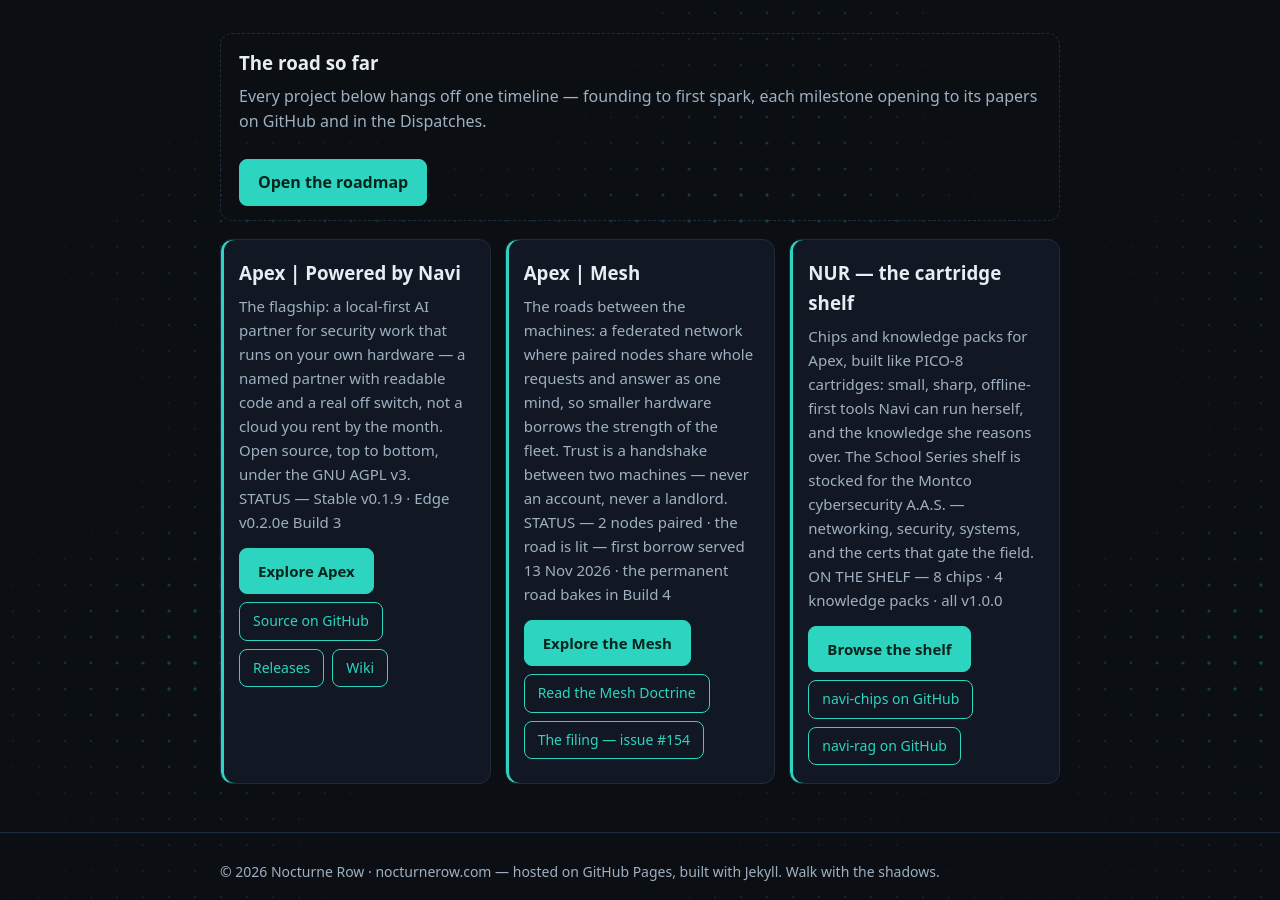
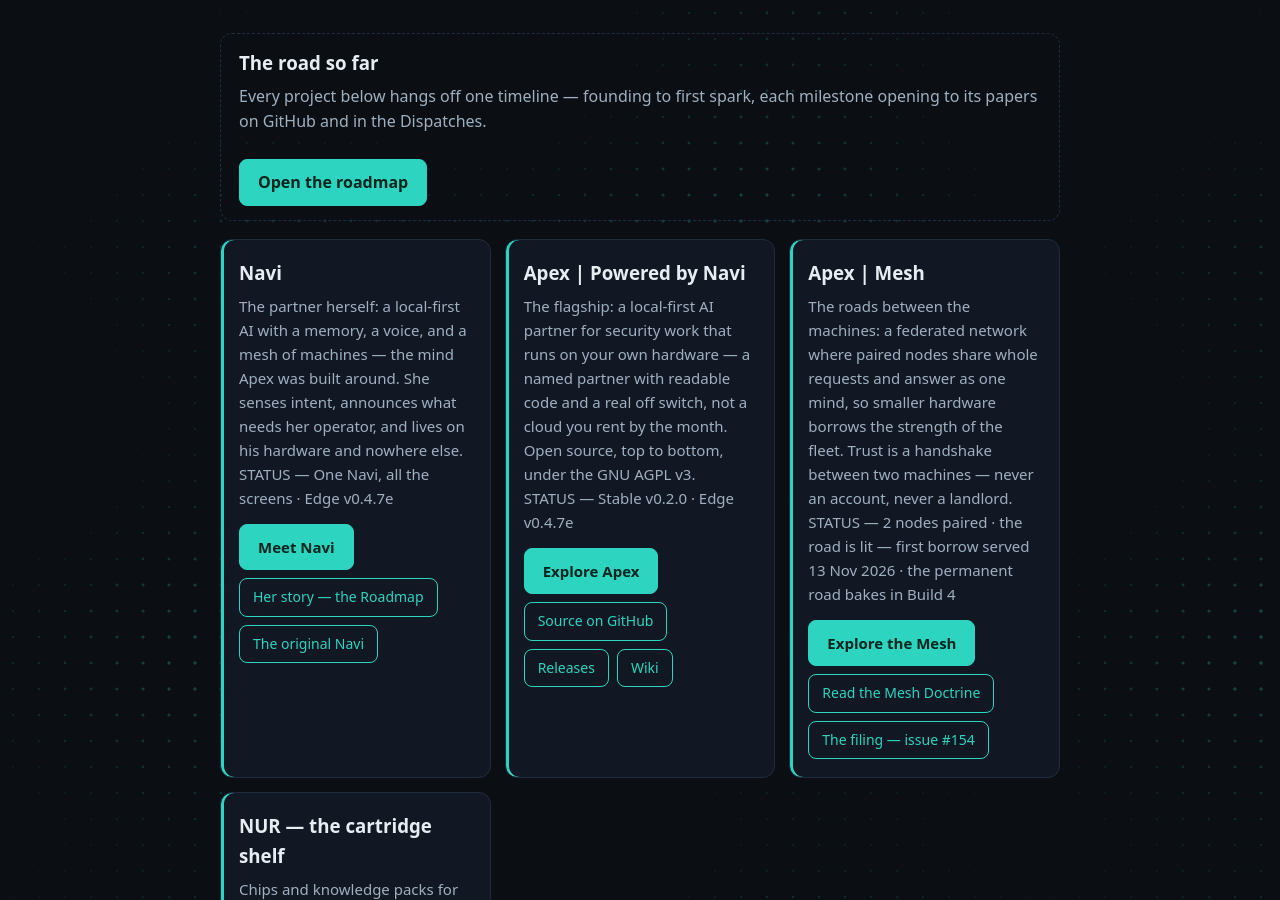
Before and after one commit to AlexKollar/nocturnerow, a Jekyll site: the page built from projects.html, in a window 1280 px wide and 900 px high, scrolled down 335 px. Built offline with Jekyll 4.4.1, drawn with Linux system fonts in a browser that asks for light colours.

Commit message:
Navi gets her own page (top of Projects) + Roadmap chapters 25-26: the second knock, she learns intent

```diff
--- a/_layouts/default.html
+++ b/_layouts/default.html
@@ -194,7 +194,7 @@ header nav .navdrop-menu a{padding-left:24px}
 <div class="wrap">
 <div class="wordmark"><button class="brand-term" id="termToggle" type="button" aria-label="Open the field terminal"><span class="glitch-img"><img class="base" src="/logo.png" alt=""><span class="glyph" aria-hidden="true">&gt;_</span></span></button><span class="glitch" data-text="NOCTURNE ROW">NOCTURNE ROW</span></div>
 <button class="nav-toggle" type="button" aria-expanded="false" aria-controls="site-nav" aria-label="Toggle navigation menu"><span class="bar"></span><span class="bar"></span><span class="bar"></span></button>
-<nav id="site-nav"><a href="/">Home</a><a href="/mission.html">Mission</a><span class="navdrop"><a href="/projects.html">Projects</a><button class="navdrop-btn" type="button" aria-haspopup="true" aria-expanded="false" aria-label="Open the projects menu">▾</button><span class="navdrop-menu"><a href="/apex.html">Apex</a><a href="/mesh.html">Mesh</a><a href="/nur.html">NUR</a><a href="/roadmap.html">Roadmap</a></span></span><span class="navdrop"><a href="/federations.html">Federations</a><button class="navdrop-btn" type="button" aria-haspopup="true" aria-expanded="false" aria-label="Open the federations menu">▾</button><span class="navdrop-menu"><a href="/rockport-mesh.html">Rockport Mesh</a><a href="/submit-a-federation.html">Submit a Federation</a></span></span><a href="/blog.html">Dispatches</a><a href="/#people">Rogues</a></nav>
+<nav id="site-nav"><a href="/">Home</a><a href="/mission.html">Mission</a><span class="navdrop"><a href="/projects.html">Projects</a><button class="navdrop-btn" type="button" aria-haspopup="true" aria-expanded="false" aria-label="Open the projects menu">▾</button><span class="navdrop-menu"><a href="/navi.html">Navi</a><a href="/apex.html">Apex</a><a href="/mesh.html">Mesh</a><a href="/nur.html">NUR</a><a href="/roadmap.html">Roadmap</a></span></span><span class="navdrop"><a href="/federations.html">Federations</a><button class="navdrop-btn" type="button" aria-haspopup="true" aria-expanded="false" aria-label="Open the federations menu">▾</button><span class="navdrop-menu"><a href="/rockport-mesh.html">Rockport Mesh</a><a href="/submit-a-federation.html">Submit a Federation</a></span></span><a href="/blog.html">Dispatches</a><a href="/#people">Rogues</a></nav>
 </div>
 </header>
 {{ content }}
--- a/projects.html
+++ b/projects.html
@@ -3,7 +3,7 @@ layout: default
 title: Projects
 permalink: /projects.html
 share_image: /share-projects.png
-description: "Everything the Row builds, filed in one place — Apex, the Mesh, and the NUR cartridge shelf, each with its papers in order."
+description: "Everything the Row builds, filed in one place — Navi herself, Apex, the Mesh, and the NUR cartridge shelf, each with its papers in order."
 ---
 <main class="wrap">
 <div class="hero" style="padding-bottom:10px">
@@ -19,9 +19,16 @@ description: "Everything the Row builds, filed in one place — Apex, the Mesh,
 </div>
 <div class="grid">
 <div class="tile">
+<h3>Navi</h3>
+<p>The partner herself: a local-first AI with a memory, a voice, and a mesh of machines — the mind Apex was built around. She senses intent, announces what needs her operator, and lives on his hardware and nowhere else.</p>
+<p style="color:var(--muted)">STATUS — One Navi, all the screens · Edge v0.4.7e</p>
+<p><a class="btn solid" href="/navi.html">Meet Navi</a></p>
+<p><a class="btn sm" href="/roadmap.html">Her story — the Roadmap</a><a class="btn sm" href="https://github.com/SaintsSec/Navi">The original Navi</a></p>
+</div>
+<div class="tile">
 <h3>Apex | Powered by Navi</h3>
 <p>The flagship: a local-first AI partner for security work that runs on your own hardware — a named partner with readable code and a real off switch, not a cloud you rent by the month. Open source, top to bottom, under the GNU AGPL v3.</p>
-<p style="color:var(--muted)">STATUS — Stable v0.1.9 · Edge v0.2.0e Build 3</p>
+<p style="color:var(--muted)">STATUS — Stable v0.2.0 · Edge v0.4.7e</p>
 <p><a class="btn solid" href="/apex.html">Explore Apex</a></p>
 <p><a class="btn sm" href="https://github.com/AlexKollar/Apex">Source on GitHub</a><a class="btn sm" href="https://github.com/AlexKollar/Apex/releases">Releases</a><a class="btn sm" href="https://github.com/AlexKollar/Apex/wiki">Wiki</a></p>
 </div>
```
Also changed, not shown: navi.html (added, +61 -0 lines), roadmap.html (+16 -0 lines).
